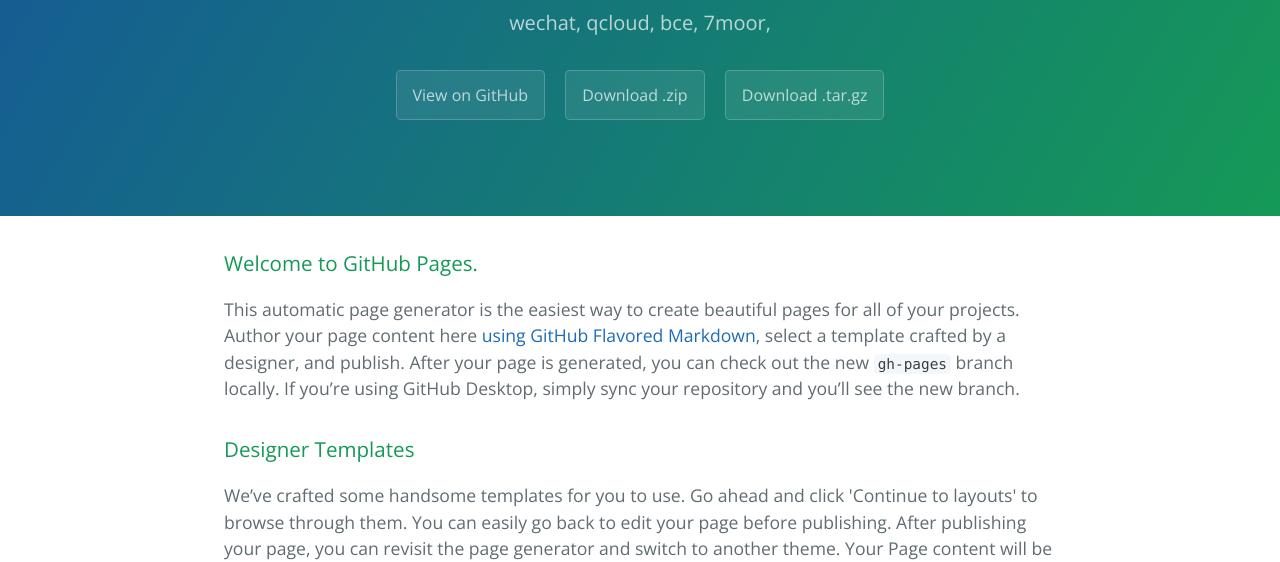
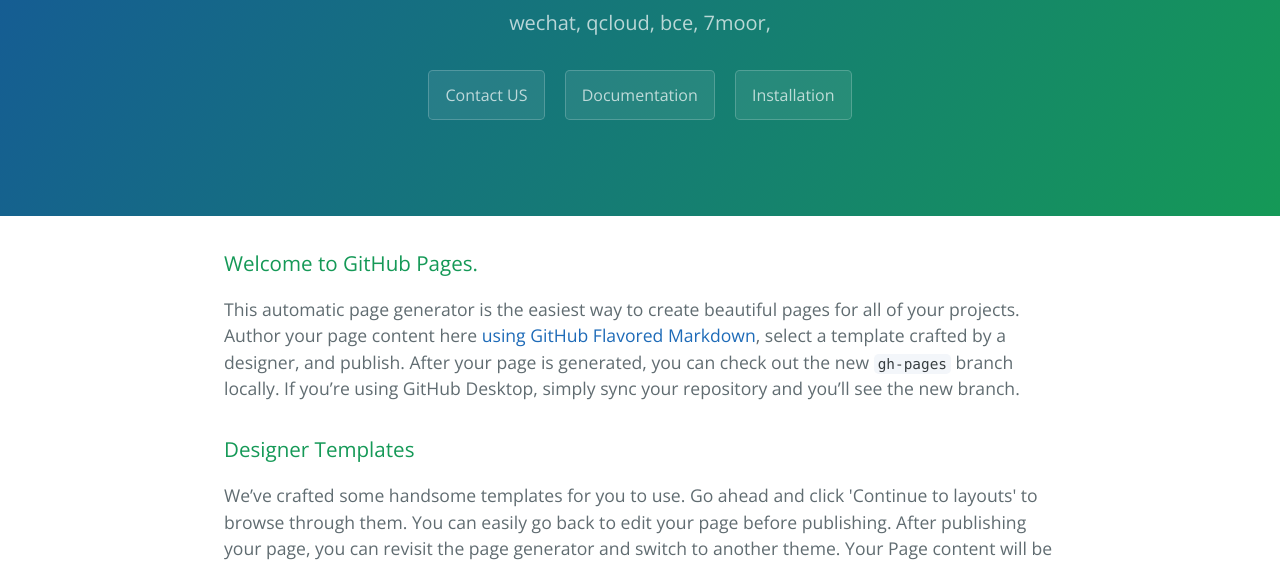
Before and after one commit to sf-cn/pkg, a plain HTML site: page index.html in a window 1280 px wide. Shown: the part 245-807 px from the top of the page. Drawn offline with nearby package versions, Linux system fonts and the light colour scheme.

Commit message:
Update index.html

```diff
--- a/index.html
+++ b/index.html
@@ -13,9 +13,9 @@
     <section class="page-header">
       <h1 class="project-name">Salesforce Packages for China local services</h1>
       <h2 class="project-tagline">wechat, qcloud, bce, 7moor,</h2>
-      <a href="https://github.com/sf-cn/pkg" class="btn">View on GitHub</a>
-      <a href="https://github.com/sf-cn/pkg/zipball/master" class="btn">Download .zip</a>
-      <a href="https://github.com/sf-cn/pkg/tarball/master" class="btn">Download .tar.gz</a>
+      <a href="https://github.com/sf-cn/pkg" class="btn">Contact US</a>
+      <a href="https://github.com/sf-cn/pkg/zipball/master" class="btn">Documentation</a>
+      <a href="https://github.com/sf-cn/pkg/tarball/master" class="btn">Installation</a>
     </section>
 
     <section class="main-content">
```
